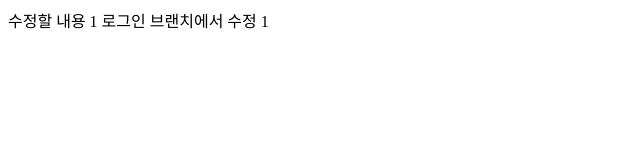
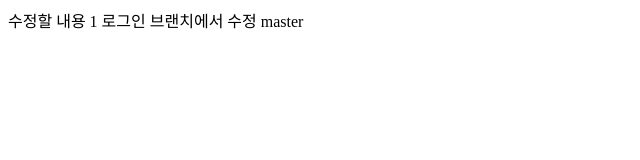
Before and after one commit to asp4303/myapp, a plain HTML site: page index.html in a window 1280 px wide. Shown: the full height of the page, 0-640 px from the left. Drawn offline with Linux system fonts and the light colour scheme.

Commit message:
마스터 수정

```diff
--- a/index.html
+++ b/index.html
@@ -7,6 +7,6 @@
 </head>
 <body>
     수정할 내용 1
-    로그인 브랜치에서 수정 1
+    로그인 브랜치에서 수정 master
 </body>
 </html>
```
